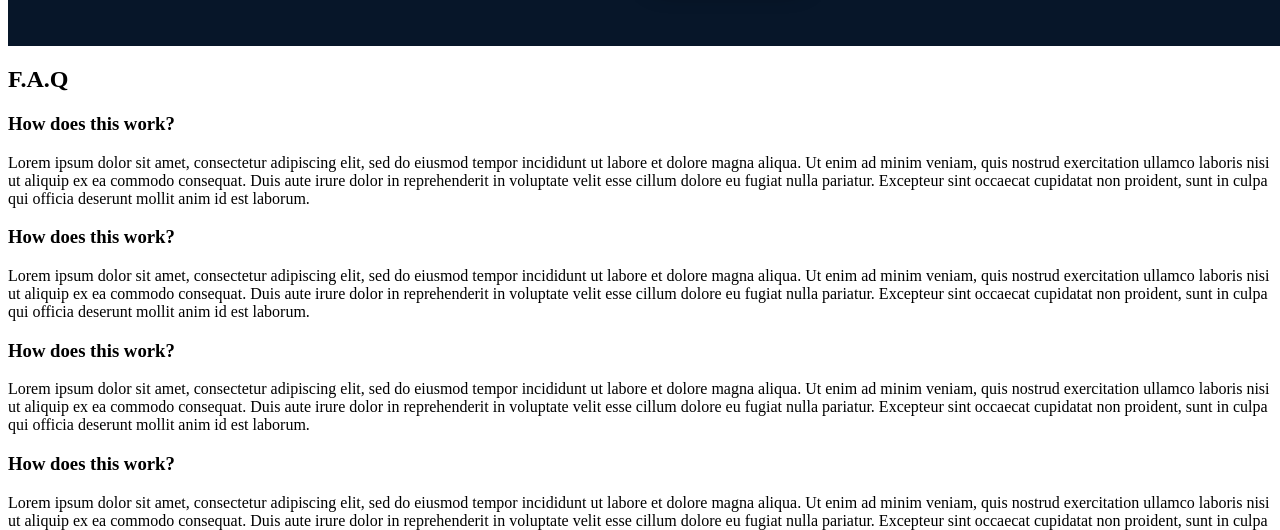
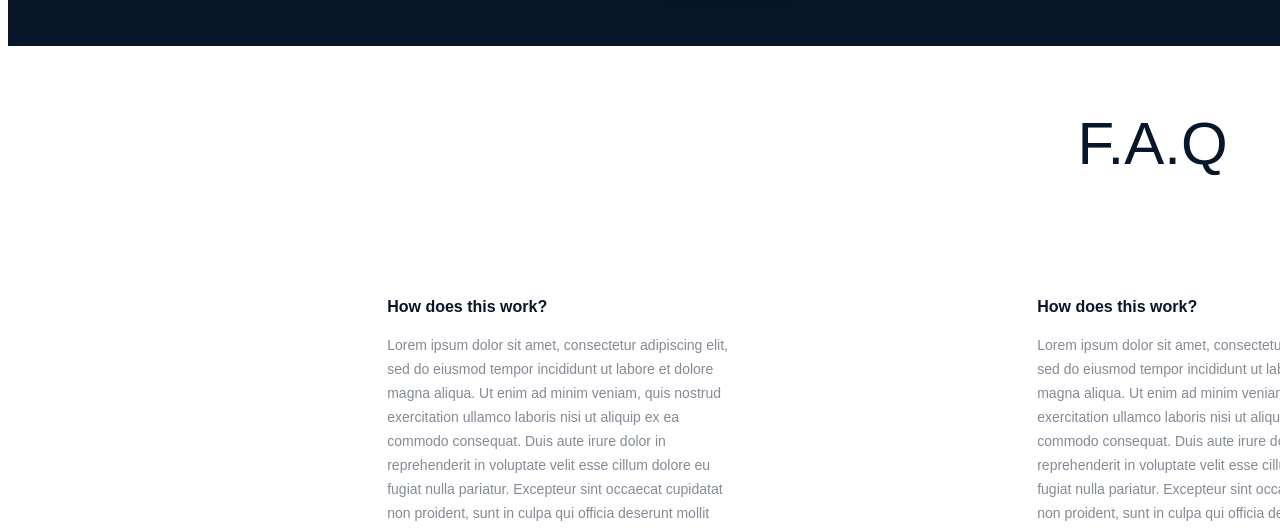
Before and after one commit to Nonnyman1/alx_html_css, a plain HTML site: page css_advanced/index.html in a window 1280 px wide. Shown: the part 2574-3104 px from the top of the page. Drawn offline with Linux system fonts and the light colour scheme.

Commit message:
added FAQ section

```diff
--- a/css_advanced/index.html
+++ b/css_advanced/index.html
@@ -188,37 +188,45 @@
             <button id="special">REGISTER FOR FREE</button>
         </section>
         <section>
-            <h2>F.A.Q</h2>
-            <div>
-                <div>
+            <div class="question">
+            <p>F.A.Q</p>
+            <div class = "grid-container">
+                <div class="grid-item">
                     <div>
                         <h3>How does this work?</h3>
                     </div>
-                    <div>
+                    <div class="mirror">
                         Lorem ipsum dolor sit amet, consectetur adipiscing elit, sed do eiusmod tempor incididunt ut labore et dolore magna aliqua. Ut enim ad minim veniam, quis nostrud exercitation ullamco laboris nisi ut aliquip ex ea commodo consequat. Duis aute irure dolor in reprehenderit in voluptate velit esse cillum dolore eu fugiat nulla pariatur. Excepteur sint occaecat cupidatat non proident, sunt in culpa qui officia deserunt mollit anim id est laborum.
                     </div>
-
+                </div>
+                <div class="grid-item">
                     <div>
                         <h3>How does this work?</h3>
                     </div>
-                    <div>
+                    <div class="mirror">
                         Lorem ipsum dolor sit amet, consectetur adipiscing elit, sed do eiusmod tempor incididunt ut labore et dolore magna aliqua. Ut enim ad minim veniam, quis nostrud exercitation ullamco laboris nisi ut aliquip ex ea commodo consequat. Duis aute irure dolor in reprehenderit in voluptate velit esse cillum dolore eu fugiat nulla pariatur. Excepteur sint occaecat cupidatat non proident, sunt in culpa qui officia deserunt mollit anim id est laborum.
                     </div>
                 </div>
-                <div>
+
+                <div class="grid-item">
                     <div>
                         <h3>How does this work?</h3>
                     </div>
-                    <div>
+                    <div class="mirror">
                         Lorem ipsum dolor sit amet, consectetur adipiscing elit, sed do eiusmod tempor incididunt ut labore et dolore magna aliqua. Ut enim ad minim veniam, quis nostrud exercitation ullamco laboris nisi ut aliquip ex ea commodo consequat. Duis aute irure dolor in reprehenderit in voluptate velit esse cillum dolore eu fugiat nulla pariatur. Excepteur sint occaecat cupidatat non proident, sunt in culpa qui officia deserunt mollit anim id est laborum.
                     </div>
+                </div>
+
+                <div class="grid-item">
                     <div>
                         <h3>How does this work?</h3>
                     </div>
-                    <div>
+                    <div class="mirror">
                         Lorem ipsum dolor sit amet, consectetur adipiscing elit, sed do eiusmod tempor incididunt ut labore et dolore magna aliqua. Ut enim ad minim veniam, quis nostrud exercitation ullamco laboris nisi ut aliquip ex ea commodo consequat. Duis aute irure dolor in reprehenderit in voluptate velit esse cillum dolore eu fugiat nulla pariatur. Excepteur sint occaecat cupidatat non proident, sunt in culpa qui officia deserunt mollit anim id est laborum.
                     </div>
                 </div>
+            </div>
+
             </div>
         </section>
     </main>
--- a/css_advanced/styles.css
+++ b/css_advanced/styles.css
@@ -445,3 +445,74 @@ align-self: normal;
 #special {
    margin-top: 100px;
 }
+
+.question {
+    height: max-content;
+}
+
+.question p {
+    display: flex;
+    flex-direction: column;
+    justify-content: center;
+    justify-self: center;
+    margin-left: 80%;
+    width: 136px;
+    height: 75px;
+    gap: 0px;
+    opacity: 0px;
+    font-family: sans-serif;
+    font-size: 60px;
+    font-weight: 300;
+    line-height: 75.42px;
+    text-align: center;
+    justify-self: center;
+    color: #071629;
+}
+
+.grid-container {
+    display: grid;
+    grid-template-columns: repeat(2, 1fr);
+    grid-template-rows: repeat(2, 1fr);
+    row-gap: 40px;
+    column-gap: 300px;
+    margin-left: 30%;
+    align-items: center;
+    align-self: center;
+}
+
+.grid-item {
+    width: 350px;
+height: 242px;
+margin-top: 40px;
+gap: 0px;
+opacity: 0px;
+text-align: center;
+justify-self: center;
+}
+
+.grid-item h3 {
+    width: 145px;
+    height: 20px;
+    gap: 0px;
+    opacity: 0px;
+    font-family: sans-serif;
+    font-size: 16px;
+    font-weight: 700;
+    line-height: 20.11px;
+    text-align: left;
+    color: #071629;
+    text-wrap: nowrap;
+}
+
+.mirror {
+    width: 350px;
+    height: 192px;
+    gap: 0px;
+    opacity: 0px;
+    font-family: sans-serif;
+    font-size: 14px;
+    font-weight: 400;
+    line-height: 24px;
+    text-align: left;
+    color:#07162980;
+}
```
